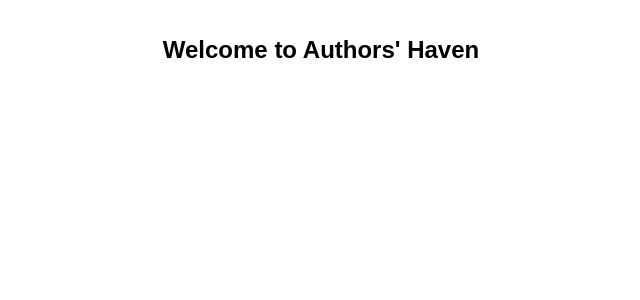
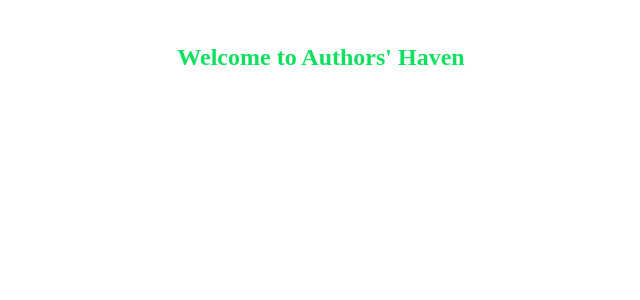
Before and after one commit to andela/ah-jarvis-frontend, a React (Create React App) app: page / in a window 1280 px wide. Shown: the top 300 px of the page, without its empty margins (319-959 px from the left). Built offline with nearby package versions, Linux system fonts and the light colour scheme.

Commit message:
Ch setup sass processing 159961947 (#9)
* [ch #59961947] Add SASS pre-processing

* [ch #59961947] Move enzyme to dependencies

* [ch #59961947] Fix styles folder structure

```diff
--- a/package.json
+++ b/package.json
@@ -3,6 +3,8 @@
   "version": "0.1.0",
   "private": true,
   "dependencies": {
+    "concurrently": "^4.0.1",
+    "node-sass-chokidar": "^1.3.3",
     "react": "^16.4.2",
     "react-dom": "^16.4.2",
     "react-scripts": "1.1.5",
@@ -14,6 +16,9 @@
     "build": "react-scripts build",
     "test": "react-scripts test --env=jsdom",
     "eject": "react-scripts eject",
+    "dev": "concurrently \"yarn start\" \"yarn sass:watch\"",
+    "sass:watch": "node-sass-chokidar ./src/styles/scss -o ./src/styles/css --watch",
+    "sass:build": "node-sass-chokidar ./src/styles/scss -o ./src/styles/css",
     "lint": "./node_modules/.bin/eslint src/"
   },
   "devDependencies": {
--- /dev/null
+++ b/src/css/index.css
@@ -0,0 +1,2 @@
+h1 {
+  color: #00ff62; }
--- a/src/index.css
+++ b/src/index.css
@@ -1,5 +1,2 @@
-body {
-  margin: 0;
-  padding: 0;
-  font-family: sans-serif;
-}
+h1 {
+  color: blue; }
--- a/src/index.js
+++ b/src/index.js
@@ -1,6 +1,6 @@
 import React from 'react';
 import ReactDOM from 'react-dom';
-import './index.css';
+import './styles/css/index.css';
 import App from './App';
 import registerServiceWorker from './registerServiceWorker';
 
--- /dev/null
+++ b/src/styles/css/index.css
@@ -0,0 +1,2 @@
+h1 {
+  color: #0fe05f; }
--- /dev/null
+++ b/src/styles/scss/index.scss
@@ -0,0 +1,3 @@
+h1 {
+    color: rgb(15, 224, 95);
+}
```
Also changed, not shown: 1 other file (tests, documents, lock files or other folders).
